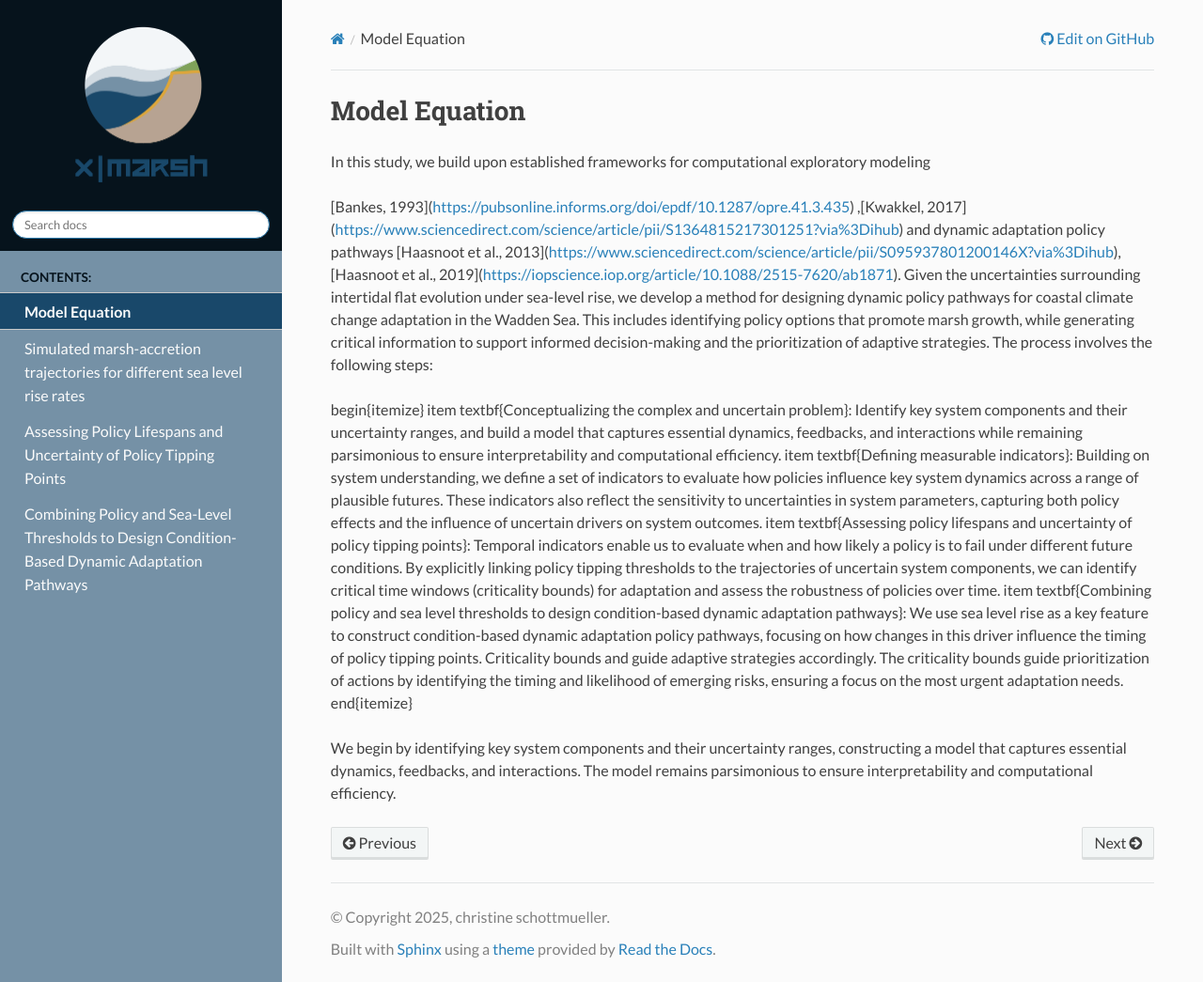
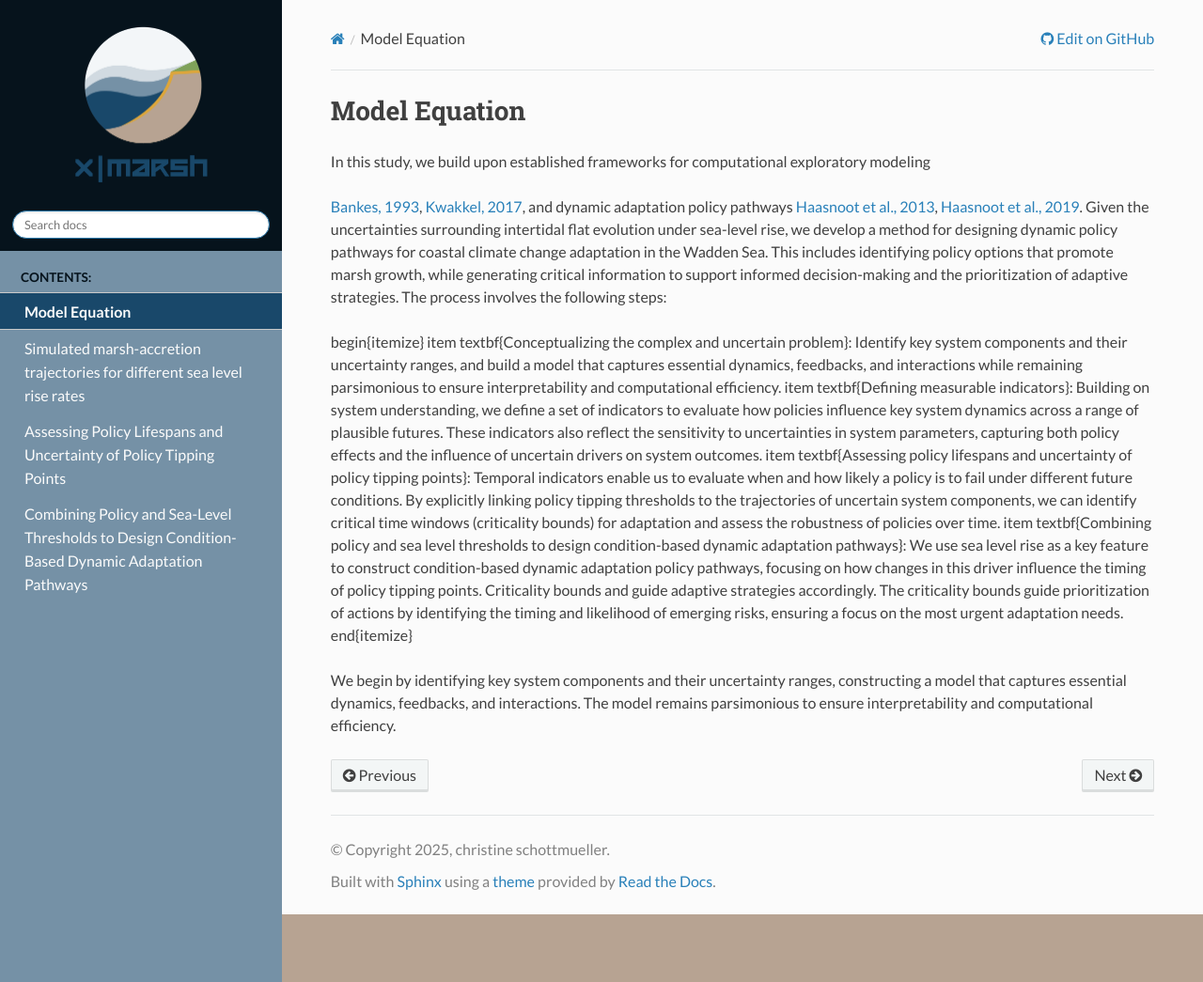
Before and after one commit to christineschottmueller/x-marsh, a Sphinx documentation site: the page built from docs/01_conceptualizing.rst, in a window 1280 px wide and 1045 px high. Shown: the whole window at 94% size. Built offline with Sphinx 7.4.7 and the Read the Docs theme 3.1.0, drawn with Linux system fonts in a browser that asks for light colours; pages that are not in the unit, such as notebooks, are missing from menus.

Commit message:
Update all .rst

```diff
--- a/docs/01_conceptualizing.rst
+++ b/docs/01_conceptualizing.rst
@@ -2,8 +2,11 @@
 =================================================
 In this study, we build upon established frameworks for computational exploratory modeling
 
-[Bankes, 1993](https://pubsonline.informs.org/doi/epdf/10.1287/opre.41.3.435) ,[Kwakkel, 2017](https://www.sciencedirect.com/science/article/pii/S1364815217301251?via%3Dihub) and dynamic adaptation policy pathways [Haasnoot et al., 2013](https://www.sciencedirect.com/science/article/pii/S095937801200146X?via%3Dihub),
-[Haasnoot et al., 2019](https://iopscience.iop.org/article/10.1088/2515-7620/ab1871). Given the uncertainties surrounding intertidal flat evolution under sea-level rise, we develop a method for designing dynamic policy pathways for coastal climate change adaptation in the Wadden Sea. This includes identifying policy options that promote marsh growth, while generating critical information to support informed decision-making and the prioritization of adaptive strategies.
+`Bankes, 1993 <https://pubsonline.informs.org/doi/epdf/10.1287/opre.41.3.435>`_,
+`Kwakkel, 2017 <https://www.sciencedirect.com/science/article/pii/S1364815217301251?via%3Dihub>`_,
+and dynamic adaptation policy pathways
+`Haasnoot et al., 2013 <https://www.sciencedirect.com/science/article/pii/S095937801200146X?via%3Dihub>`_,
+`Haasnoot et al., 2019 <https://iopscience.iop.org/article/10.1088/2515-7620/ab1871>`_. Given the uncertainties surrounding intertidal flat evolution under sea-level rise, we develop a method for designing dynamic policy pathways for coastal climate change adaptation in the Wadden Sea. This includes identifying policy options that promote marsh growth, while generating critical information to support informed decision-making and the prioritization of adaptive strategies.
 The process involves the following steps:
 
 \begin{itemize}
```
